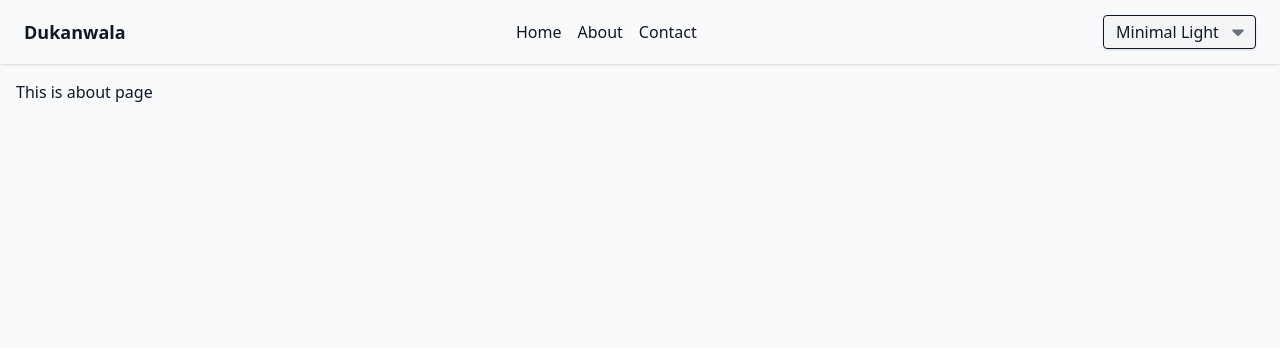
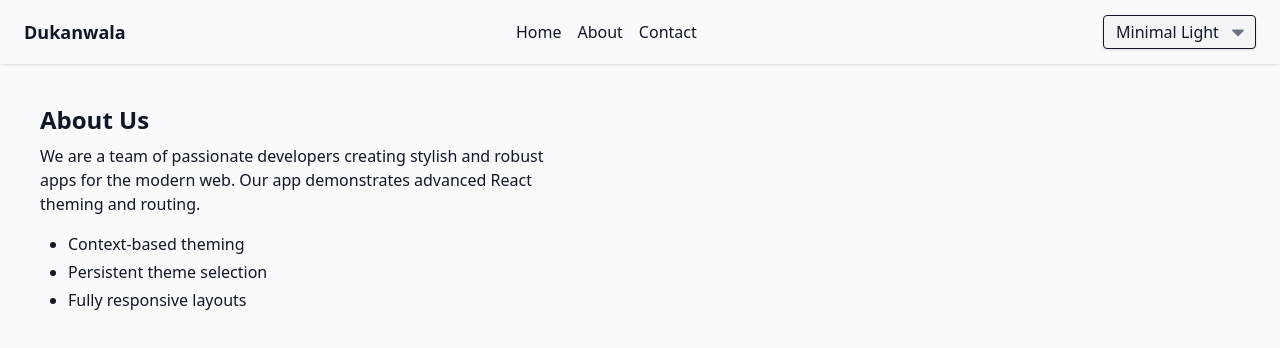
Before and after one commit to SAHIL-Sharma21/Multi-Theme-App-Sahil_Sharma_Frontend_Developer, a React (Vite) app: page /about in a window 1280 px wide. Shown: the top 348 px of the page. Built offline with nearby package versions, Linux system fonts and the light colour scheme.

Commit message:
About page implemented

```diff
--- a/src/pages/About.tsx
+++ b/src/pages/About.tsx
@@ -1,7 +1,24 @@
+import { useTheme } from "../context/ThemeContext";
+import { themes } from "../themes";
+
 export const About = () => {
-    return (
-        <>
-            <h2>This is about page</h2>
-        </>
-    )
-}
+  const { theme } = useTheme();
+
+  return (
+    <>
+      <div className={`p-6 ${themes[theme].layout}`}>
+        <h1 className="text-2xl font-bold mb-2">About Us</h1>
+        <p className="max-w-lg mb-4">
+          We are a team of passionate developers creating stylish and robust
+          apps for the modern web. Our app demonstrates advanced React theming
+          and routing.
+        </p>
+        <ul className="list-disc pl-7 space-y-1">
+          <li>Context-based theming</li>
+          <li>Persistent theme selection</li>
+          <li>Fully responsive layouts</li>
+        </ul>
+      </div>
+    </>
+  );
+};
```
